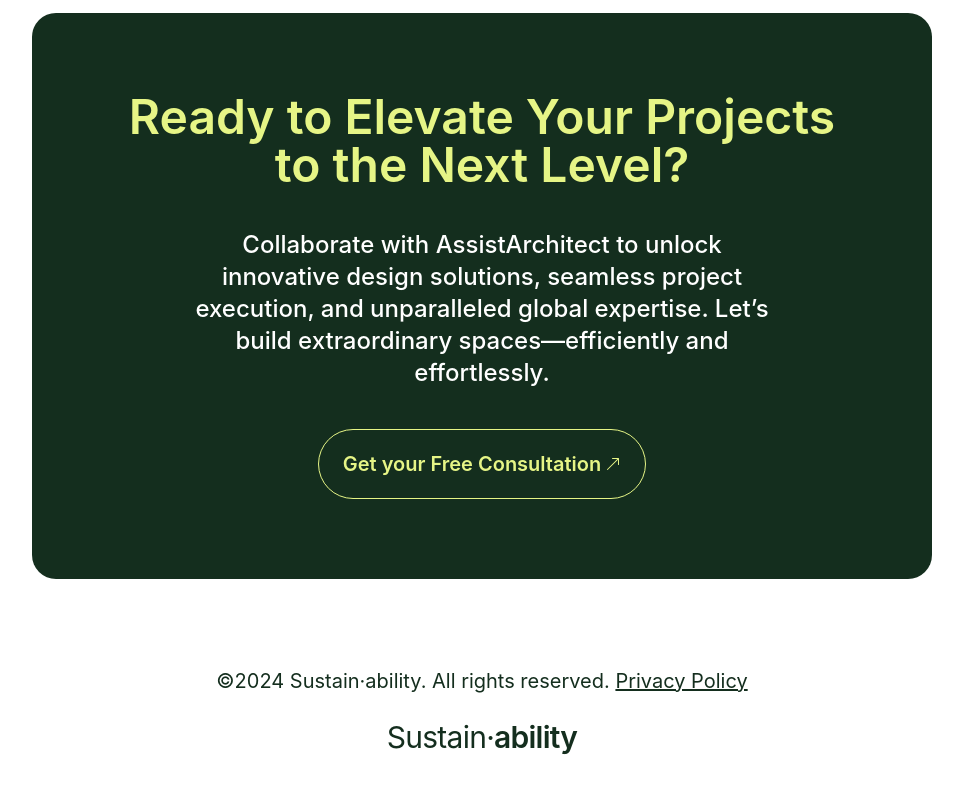
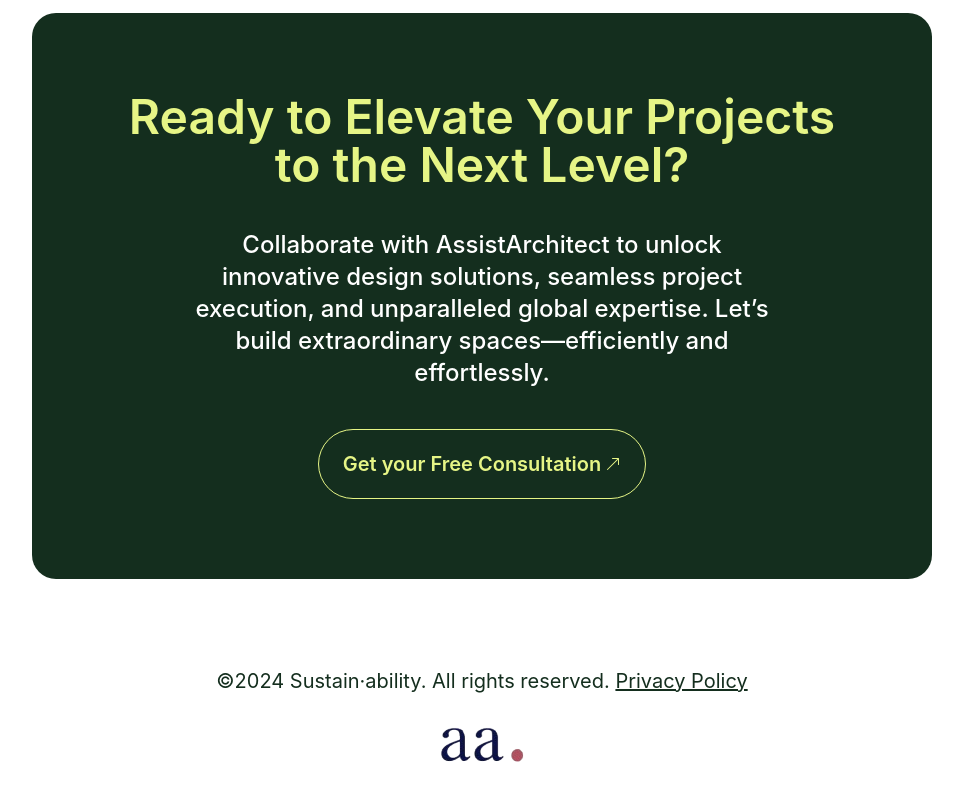
Before and after one commit to Harshbansal8705/sustain-ability, a React (Create React App) app: page / in a window 1280 px wide. Shown: the part 4796-5596 px from the top of the page, without its empty margins (158-1121 px from the left). Built offline with nearby package versions, Linux system fonts and the light colour scheme.

Commit message:
Update logo in footer

```diff
--- a/src/App.tsx
+++ b/src/App.tsx
@@ -34,7 +34,7 @@
           &copy;2024 Sustain·ability. All rights reserved. <a href="#" className='underline'>Privacy Policy</a>
         </p>
         <p className="text-2xl lg:text-3xl tracking-tight my-6">
-          <span>Sustain·</span><span className='font-semibold'>ability</span>
+          <img src="/logo-color.png" alt="Logo" className='m-auto' />
         </p>
       </div>
     </>
```
Also changed, not shown: public/logo-color.png (added).
